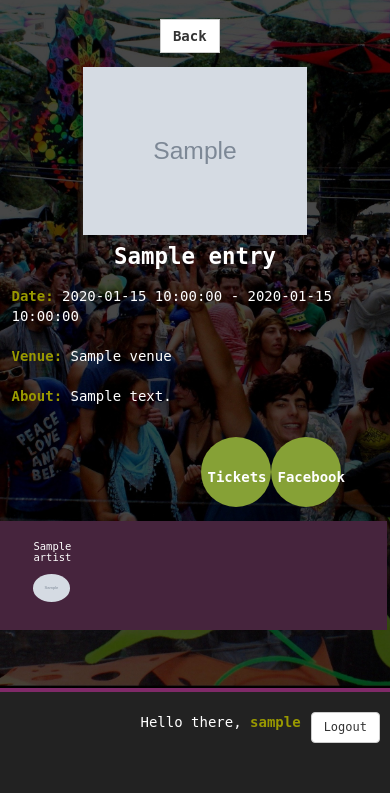
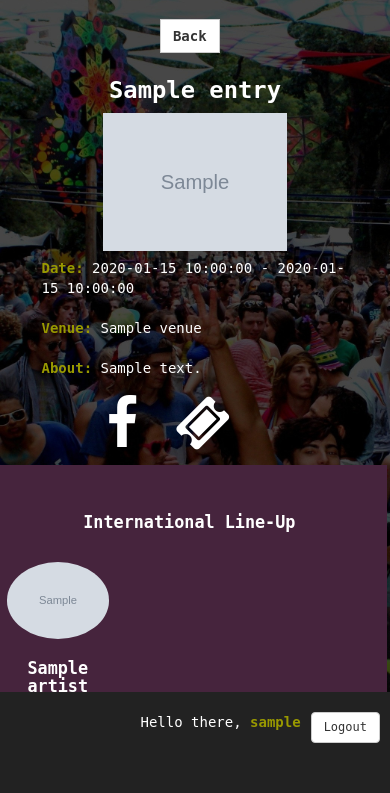
Before and after one commit to TarCode/psytrancr, a Flask app: template templates/show_events.html in a window 390 px wide. Shown: the part 51-844 px from the top of the page. Run offline with Flask 2, Linux system fonts and the light colour scheme; the visitor is signed in with stand-in values (Sample User, id 1); tables that the repository leaves empty or names only in its code hold one stand-in row (values such as "Sample post"); the template is opened without the code that fills it: most values are stand-ins (such as "Sample title", 1, 10 or a date in 2020); grey boxes marked "Sample" are stand-in pictures; some libraries are stand-ins or nearby versions.

Commit message:
restyled single-event layout

```diff
--- a/app.py
+++ b/app.py
@@ -110,5 +110,5 @@ app.wsgi_app = ProxyFix(app.wsgi_app)
 if __name__ == '__main__':
 
         app.run(debug=True,
-        host= "0.0.0.0",
+        host= "172.18.0.131",
     port=int("5000"))
--- a/static/css/styles.css
+++ b/static/css/styles.css
@@ -2,7 +2,7 @@ body{
 	background-color: #7F2A68;
 	background-image: url("../img/bg.jpg");
 	background-size: cover;
-	background-repeat:no-repeat;
+	background-repeat: repeat-y;
 	color: #fff;
 	font-size: 160%;
 	font-family: monospace;
@@ -82,14 +82,12 @@ input{
 	height: 100%;
 }
 .linkBtn{
-	width: 6em;
-	height: 6em;
-	margin-bottom: 1em;
-	border-radius: 100%;
-	padding: 0.5em;
-	font-weight: bold;
-	margin-top: 1em;
-	float: right;
+	color: #fff;
+	padding: 1em;
+	margin: 1em;
+}
+.btnPanel{
+	padding: 0.3em;
 }
 .tblBtn{
 	width: 100%;
@@ -235,7 +233,7 @@ strong{
 }
 .artistPane{
 	background-color: #46243D;
-	padding-bottom: 2em;
+	padding-top: 2em;
 	width: 101%;
 }
 .navbar-fixed-bottom{
@@ -248,22 +246,24 @@ strong{
 		margin-bottom: 15%;
 		margin-top: 18%;
 	}
+
 	h3{
-		font-size: 75%;
+		font-weight: bold;
+		font-size: 120%;
 	}
 	.container{
 		padding: 0em;
 	}
 	.linkBtn{
-		width: 5em;
-		height: 5em;
-		margin-bottom: 1em;
-		border-radius: 100%;
-		padding: 0.5em;
-		font-weight: bold;
-		margin-top: 1em;
-		float: right;
+		color: #fff;
+		padding-bottom: 0em;
+		margin: 0em;
 	}
+	.btnPanel{
+		padding: 1em;
+
+	}
+
 	.navbar-fixed-bottom{
 		height:12%;
 	}
@@ -274,7 +274,7 @@ strong{
 	}
 	.artistPane{
 		background-color: #46243D;
-		padding-bottom: 2em;
+		padding-left: 0.5em;
 		width: 103%;
 	}
 	.backBtn{
@@ -300,14 +300,16 @@ strong{
 		width: 3.7em;
 	}
 	.linkBtn{
-		margin-bottom: 1em;
-		border-radius: 100%;
-		padding-top: 0.7em;
-		font-weight: bold;
+		color: #fff;
+		text-align: center;
 	}
 	.eventHeader{
 		font-size: 100%;
 		font-weight: bold;
+	}
+	.eventName{
+		font-weight: bold;
+		font-size: 170%;
 	}
 	.loginForm input, select{
 		height: 2em;
--- a/templates/show_events.html
+++ b/templates/show_events.html
@@ -6,13 +6,13 @@
     <div class = "container">
     {% for entry in entries %}
       <a class="btn btn-default backBtn" href="/" role="button">Back</a>
-      <div class = "row">
-        <div class = "col-xs-2 col-md-4"></div>
-        <div class = "col-xs-8 col-md-4"><img class = "img-responsive" src = "{{entry.img_url}}"/></div>
-        <div class = "col-xs-2 col-md-4"></div>
+      <div class = "col-xs-12 col-md-5">
+        <h2 class = "text-center eventName">{{ entry.event_name }}</h2>
+        <div class = "col-xs-2 col-md-0"></div>
+        <div class = "col-xs-8 col-md-12"><img class = "img-responsive" src = "{{entry.img_url}}"/></div>
+        <div class = "col-xs-2 col-md-0"></div>
       </div>
-      <div class = "row">
-        <h2 class = "text-center eventName">{{ entry.event_name }}</h2>
+      <div class = "col-xs-12 col-md-7">
         <ul class = "infoPane">
           <li><strong>Date:</strong> {{ entry.startDate }} - {{ entry.endDate }}</li>
           <br/>
@@ -22,9 +22,14 @@
         </ul>
       </div>
 
-      <div class = "row col-xs-12">
-        <a class="btn btn-primary linkBtn" target = "blank" href="{{entry.facebook}}" role="button"><br/>Facebook</a>
-        <a class="btn btn-primary linkBtn" target = "blank" href="{{entry.tickets}}" role="button"><br/>Tickets</a>
+      <div class = "row btnPanel">
+        <div class = "col-xs-2 col-md-4"></div>
+        <div class = "col-xs-8 col-md-4">
+          <a class="linkBtn" target = "blank" href="{{entry.facebook}}" role="button"><i class="fa fa-facebook fa-4x"></i></a>
+          <a class="linkBtn" target = "blank" href="{{entry.tickets}}" role="button"><i class="fa fa-ticket fa-4x"></i></a>
+        </div>
+        <div class = "col-xs-2 col-md-4"></div>
+
       </div>
 
     {% else %}
@@ -32,14 +37,16 @@
     {% endfor %}
     </div>
     <div class = "row artistPane">
-      <div class = "col-xs-1"></div>
+      <h3 class = "text-center">International Line-Up</h3>
+    </br>
+      <div class = "col-xs-0 col-md-1"></div>
       {% for artist in artists %}
-      <div class = "col-xs-2">
+      <div class = "col-xs-4 col-md-2">
+        <a href="{{artist.artist_link}}" target = "blank"><img class = "partyImg img-responsive" src = "{{artist.artist_img}}"/></a>
         <h3 class = "text-center">{{artist.artist}}</h3>
-        <a href="{{artist.artist_link}}" target = "blank"><img class = "partyImg img-responsive" src = "{{artist.artist_img}}"/></a>
       </div>
       {% endfor %}
-      <div class = "col-xs-1"></div>
+      <div class = "col-xs-0 col-md-1"></div>
     </div>
 {% endblock %}
 {% endif %}
```
